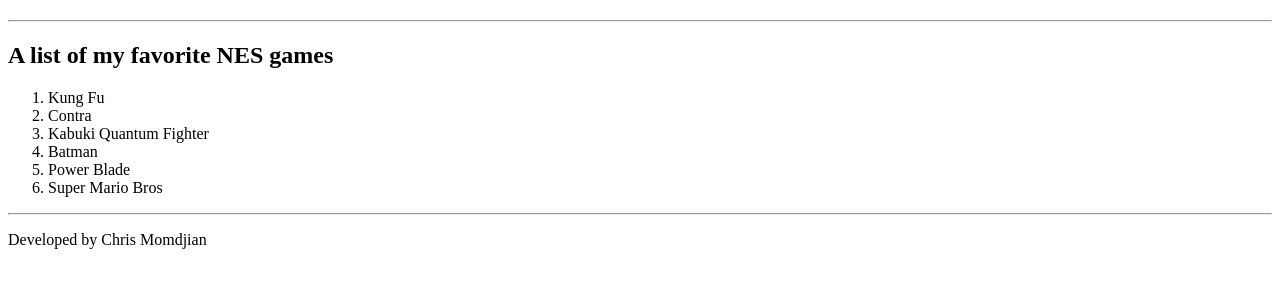
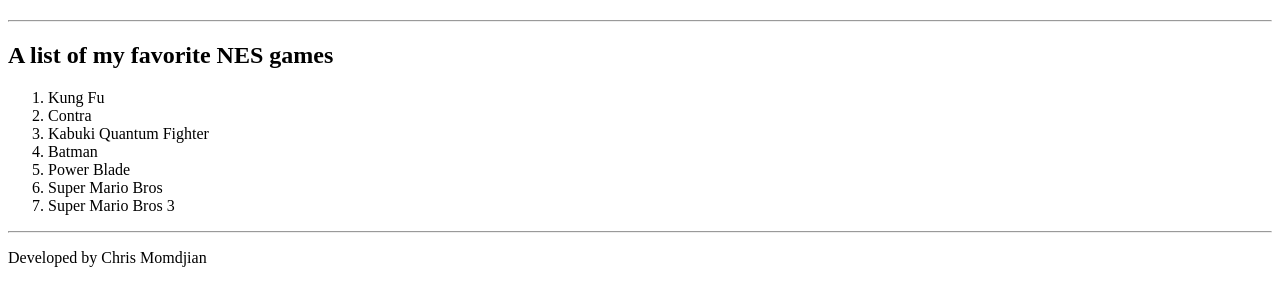
Before and after one commit to chrismomdjian/cis4100-project, a Django app: page / in a window 1280 px wide. Shown: the part 47-353 px from the top of the page. Run offline with Django 3.2, Linux system fonts and the light colour scheme.

Commit message:
added another game to the list

```diff
--- a/retro_games/templates/home.html
+++ b/retro_games/templates/home.html
@@ -10,6 +10,7 @@
 			<li>Batman</li>
 			<li>Power Blade</li>
 			<li>Super Mario Bros</li>
+			<li>Super Mario Bros 3</li>
 		</ol>
 	</section>
 {% endblock %}
```
